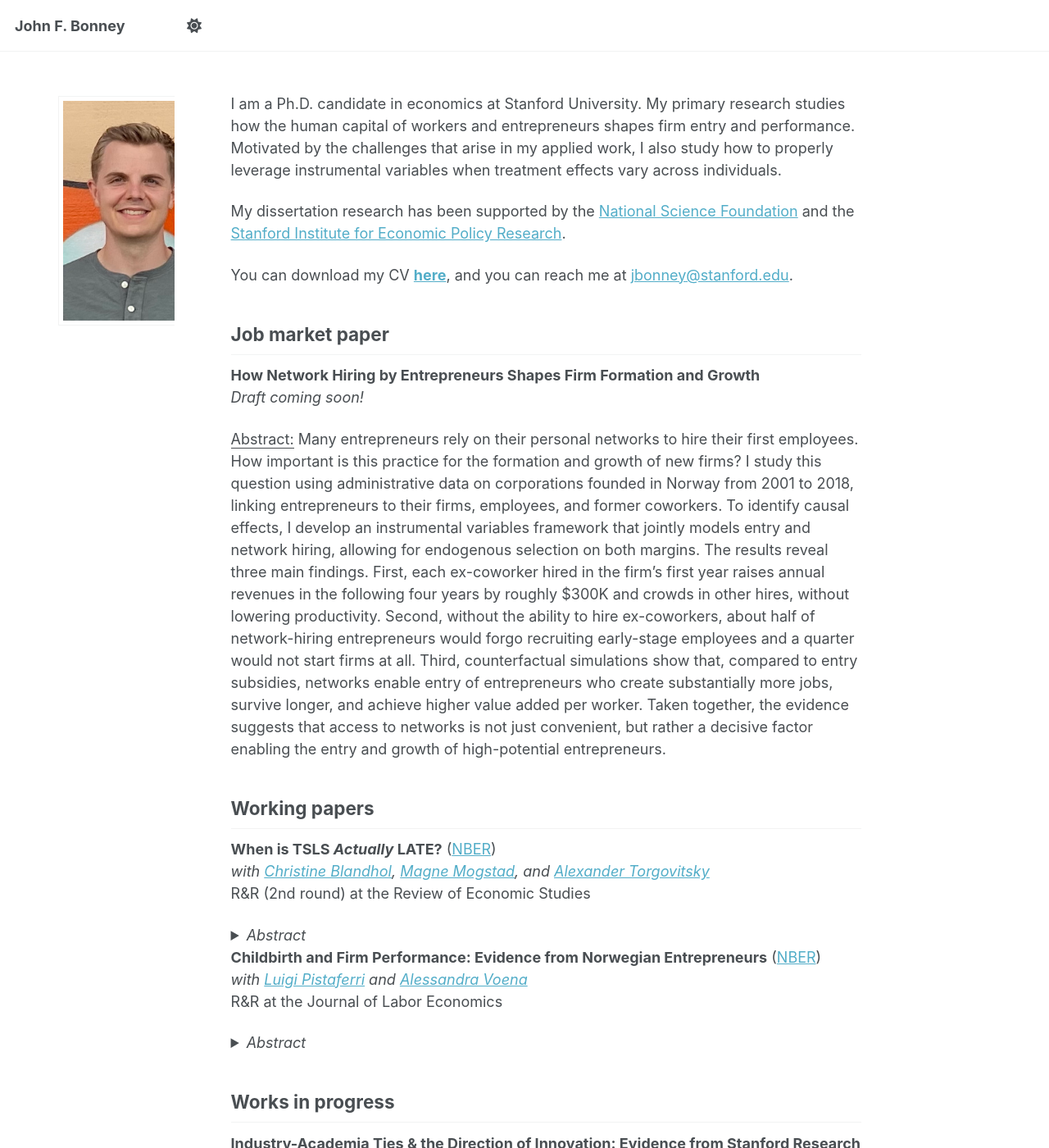
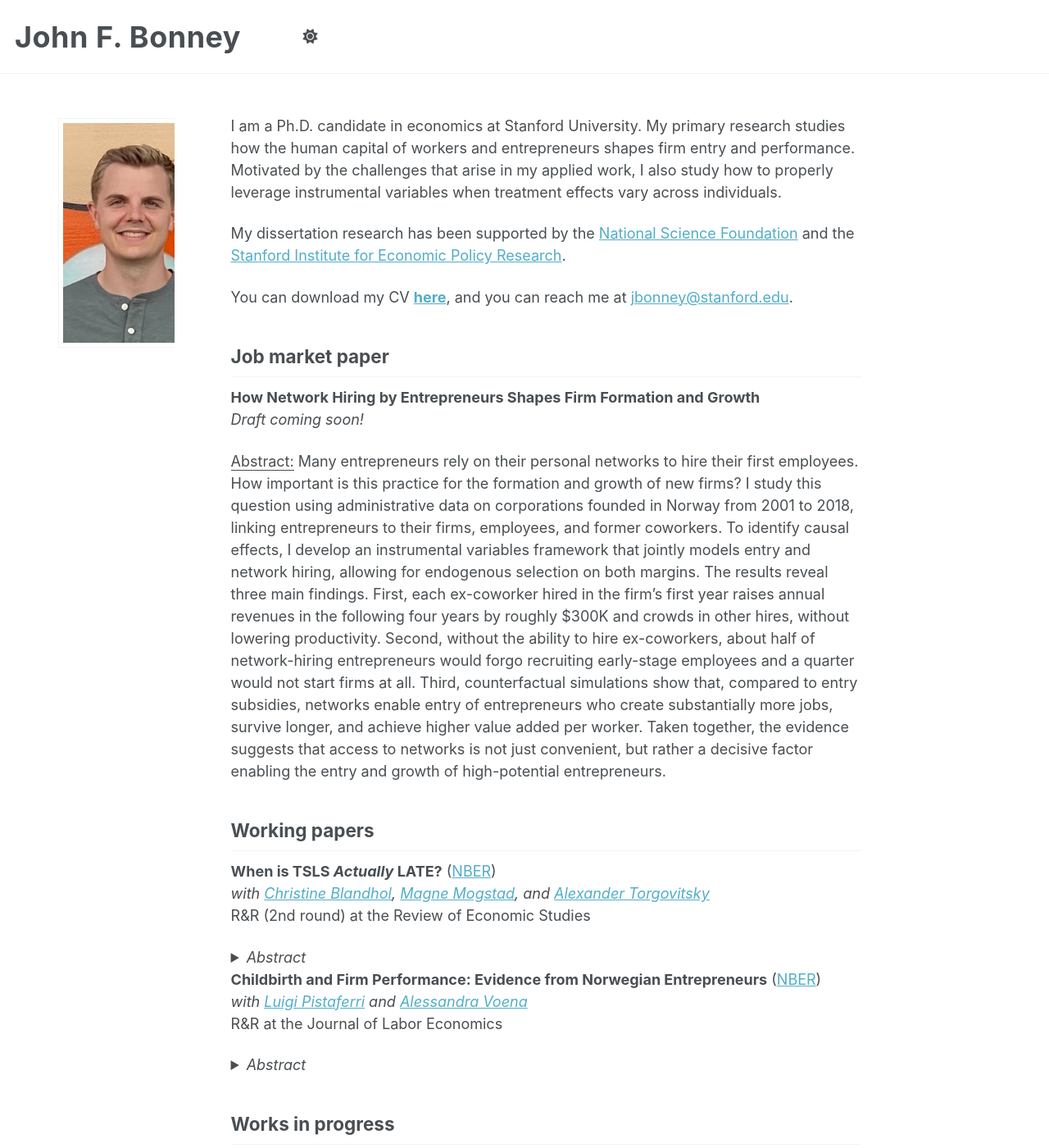
Before and after one commit to johnnybonney/johnnybonney.github.io, a Jekyll site: the page built from _pages/about.md, in a window 1280 px wide and 1400 px high. Shown: the whole window at 82% size. Built offline with Jekyll 4.4.1, drawn with Linux system fonts in a browser that asks for light colours; a script that is not in the unit is left out.

Commit message:
Update custom.css

```diff
--- a/assets/css/custom.css
+++ b/assets/css/custom.css
@@ -21,3 +21,13 @@ img.author__avatar {
   display: block !important;
   margin: 0 auto !important;
 }
+
+.greedy-nav__toggle { display: none !important; }
+
+/* Enlarge the masthead title text (top-left) */
+.masthead__menu-item.masthead__menu-item--lg a {
+  font-size: 2rem !important;    /* default ~1rem; bump it up */
+  font-weight: 700 !important;
+  letter-spacing: 0.5px;
+  text-transform: none;
+}
```
